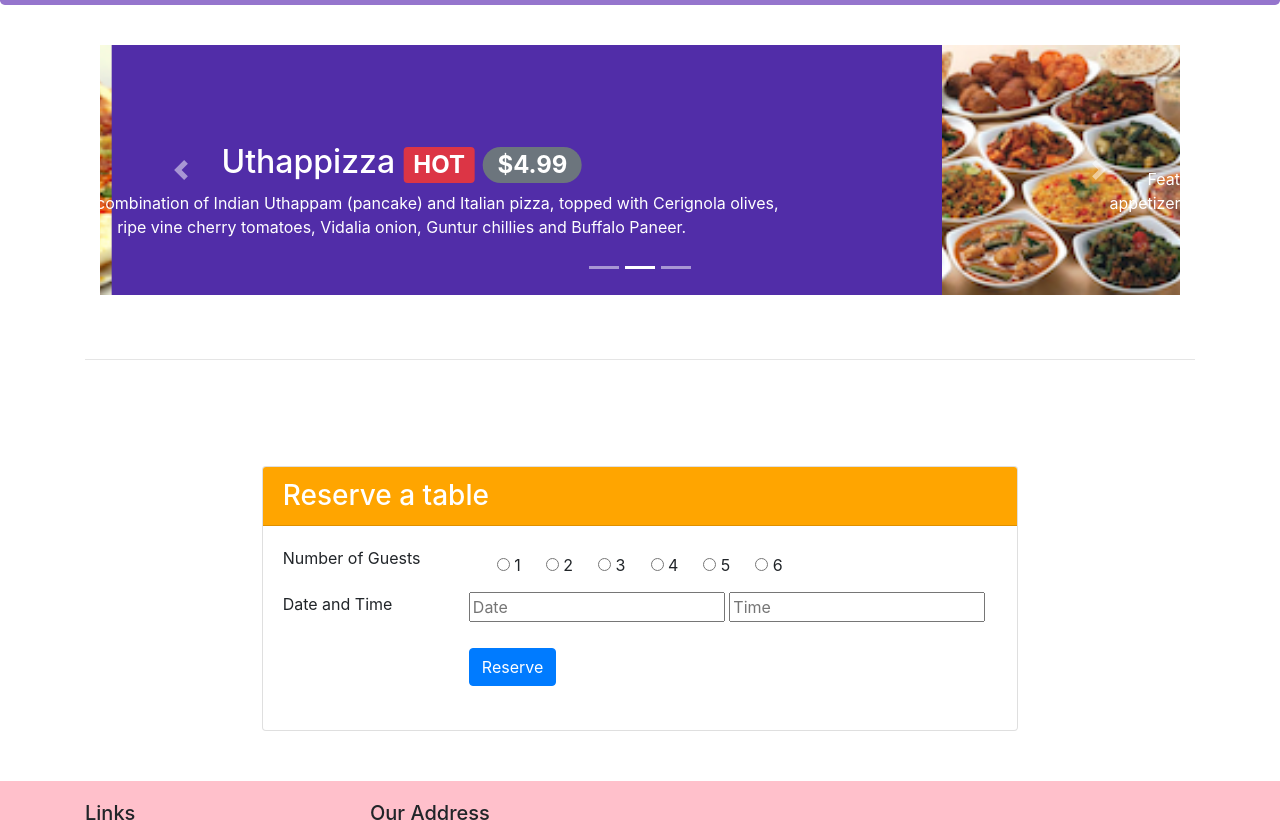
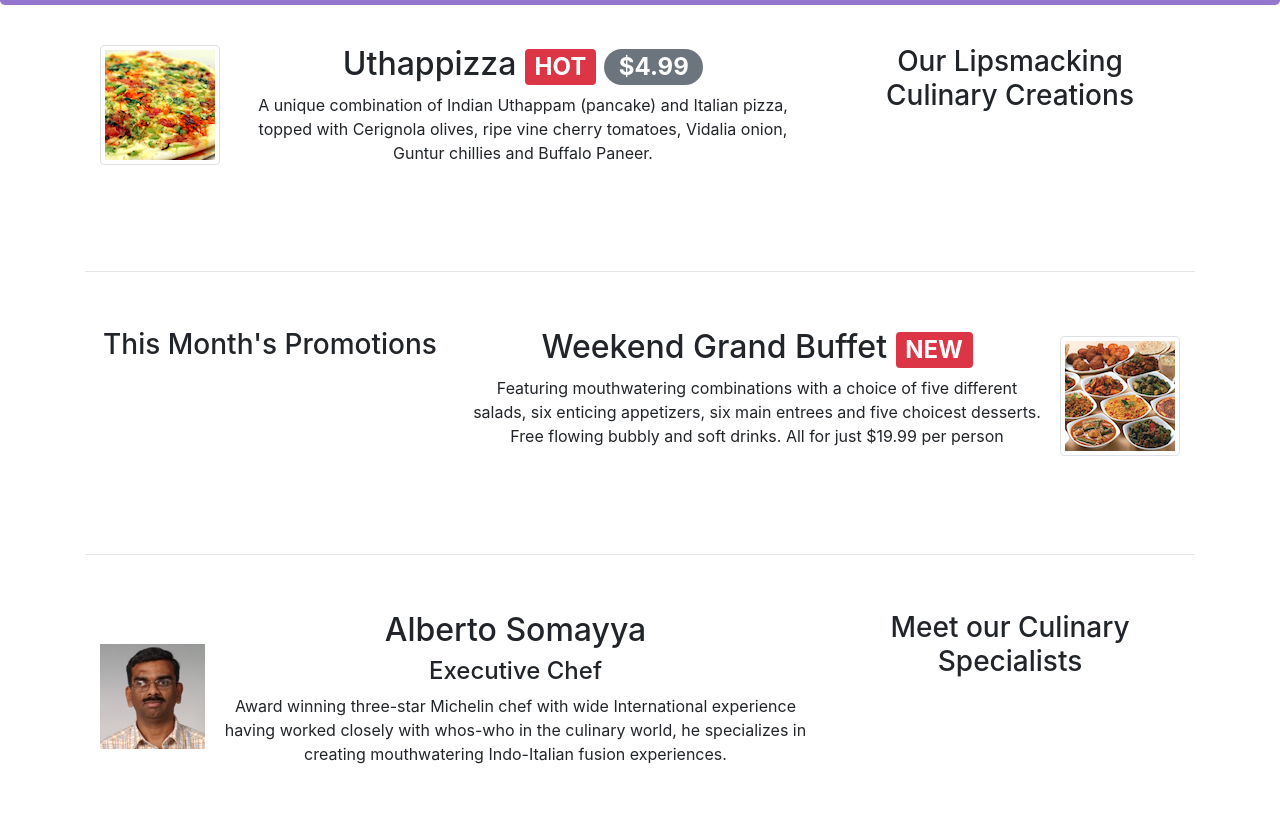
Before and after one commit to anuvn/Fusion, a website: page index.html in a window 1280 px wide. Shown: the part 309-1137 px from the top of the page. Drawn offline with nearby package versions, Linux system fonts and the light colour scheme.

Commit message:
assignment3?

```diff
--- a/css/styles.css
+++ b/css/styles.css
@@ -37,20 +37,14 @@ body{
      background-color: #512DA8;
 }
 
-
-.padd{
-    padding: 50px;
-}
-
 .tab-content {
     border-left: 1px solid #ddd;
     border-right: 1px solid #ddd;
     border-bottom: 1px solid #ddd;
     padding: 20px;
 }
-.btn{
-    float: left;
-}
+
+
 
 .carousel {
     background: #512DA8
@@ -68,3 +62,7 @@ body{
     min-height: 250px;
 
 }
+
+.modal-body {
+ font-color: red;
+}
--- a/index.html
+++ b/index.html
@@ -95,7 +95,7 @@
                     <img src="img/logo.png" align="middle" class="img-fluid">
                 </div>
                 <div class="col-12 col-sm-3 align-self-center">
-                    <a class="btn btn-block btn-sm btn-warning" data-toggle="tooltip" data-html="true"
+                    <a class="btn btn-block btn-warning" data-toggle="tooltip" data-html="true"
                     title="Or call us at <br><strong>+911234</strong>" data-placement="bottom"
                     href="#restable" role="button">Reserve Table</a>
                 </div>
@@ -106,52 +106,57 @@
 
 
     <div class="container">
-        <div class="row row-content">
-            <div class="col justify-content-center">
-                <div id="mycarousel" class="carousel slide" data-ride="carousel"><!--carousel-->
-                    <div class="carousel-inner" role="listbox">
 
-                        <div class="carousel-item active">
-                            <img class="d-block img-fluid" src="img/uthappizza.png" alt="uthapizza">
-                            <div class="carousel-caption d-none d-md-block">
-                                <h2>Uthappizza  <span class="badge badge-danger">HOT</span>  <span class="badge badge-pill badge-secondary">$4.99</span></h2>
+        <div class="row row-content text-center">
+            <div class="col-12 col-sm-4 sol-md-3">
+                <h3>Our Lipsmacking Culinary Creations</h3>
+            </div>
+            <div class="col col-sm order-sm-first col-md">
+                <div class="media">
+                    <img class="d-flex mr-3 img-thumbnail align-self-bottom" src="img/uthappizza.png" alt="Uthappizza">
+                    <div class="media-body">
+                        <h2 class="mt-0">Uthappizza  <span class="badge badge-danger">HOT</span>  <span class="badge badge-pill badge-secondary">$4.99</span></h2>
                         <p class="d-none d-sm-block">A unique combination of Indian Uthappam (pancake) and Italian pizza, topped with Cerignola olives, ripe vine cherry tomatoes, Vidalia onion, Guntur chillies and Buffalo Paneer.</p>
                     </div>
+
                 </div>
+            </div>
+        </div>
+        <hr>
 
-                        <div class="carousel-item">
-                            <img class="d-block img-fluid" src="img/buffet.png" alt="buffet">
-                            <div class="carousel-caption d-none d-md-block">
-                                <h2>Weekend Grand Buffet  <span class="badge badge-danger">NEW</span></h2>
+
+        <div class="row text-center row-content">
+            <div class="col-12 col-sm-4 order-sm-first sol-md-3">
+                <h3>This Month's Promotions</h3>
+            </div>
+            <div class="col col-sm col-md">
+                <div class="media">
+                    <img class="ml-3 order-sm-last img-thumbnail align-self-center" src="img/buffet.png" alt="Buffet">
+                    <div class="media-body">
+                        <h2 class="mt-0">Weekend Grand Buffet  <span class="badge badge-danger">NEW</span></h2>
                         <p class="d-none d-sm-block">Featuring mouthwatering combinations with a choice of five different salads, six enticing appetizers, six main entrees and five choicest desserts. Free flowing bubbly and soft drinks. All for just $19.99 per person </p>
                     </div>
                 </div>
+            </div>
+        </div>
+        <hr>
 
-                        <div class="carousel-item">
-                            <img class="d-block img-fluid" src="img/alberto.png" alt="Alberto">
-                            <div class="carousel-caption d-none d-md-block">
+
+        <div class="text-center row row-content">
+            <div class="col-12 col-sm-4 order-sm-last sol-md-3">
+                <h3>Meet our Culinary Specialists</h3>
+            </div>
+            <div class="col col-sm col-md">
+                <div class="media">
+                    <img src="img/alberto.png" alt="Alberto" class="mr-3 align-self-center">
+                    <div class="media-body">
                         <h2>Alberto Somayya</h2>
                         <h4>Executive Chef</h4>
                         <p class="d-none d-sm-block">Award winning three-star Michelin chef with wide International experience having worked closely with whos-who in the culinary world, he specializes in creating mouthwatering Indo-Italian fusion experiences. </p>
                     </div>
-
                 </div>
             </div>
-                    <ol class="carousel-indicators">
-                        <li data-target="#mycarousel" data-slide-to="0" class="active"></li>
-                        <li data-target="#mycarousel" data-slide-to="1"></li>
-                        <li data-target="#mycarousel" data-slide-to="2"></li>
-                    </ol>
-                    <a class="carousel-control-prev" href="#mycarousel" role="button" data-slide="prev">
-                        <span class="carousel-control-prev-icon"></span>
-                    </a>
-                    <a class="carousel-control-next" href="#mycarousel" role="button" data-slide="next">
-                        <span class="carousel-control-next-icon"></span>
-                    </a>
-                </div><!--carousel-->
         </div>
-        </div>
-        <br><br>
         <hr>
     </div>
 
@@ -162,42 +167,39 @@
                 <div class="card">
                     <h3 class="card-header text-white" style="background-color: orange">Reserve a table</h3>
                     <div class="card-body">
+                        <form>
 
-                        <form>
                             <div class="row">
                                 <div class="col-12 col-sm-3">
                                     <label for="Number of guests" id="Number of guests" name="Number of guests">Number of Guests</label>
                                 </div>
                                 <div class="col-12 col-sm-9">
                                     <div class="btn-group">
-                                        <div class="col-md col-12">
                                         <label class="btn">
-                                                <input type="radio" name="options" id="option1"> 1
+                                            <input type="radio" name="options" id="option1">1
                                         </label>
                                         <label class="btn">
-                                                <input type="radio" name="options" id="option2"> 2
+                                            <input type="radio" name="options" id="option2">2
                                         </label>
                                         <label class="btn">
-                                                <input type="radio" name="options" id="option1"> 3
+                                            <input type="radio" name="options" id="option1">3
                                         </label>
                                         <label class="btn">
-                                                <input type="radio" name="options" id="option1"> 4
+                                            <input type="radio" name="options" id="option1">4
                                         </label>
                                         <label class="btn">
-                                                <input type="radio" name="options" id="option1"> 5
+                                            <input type="radio" name="options" id="option1">5
                                         </label>
                                         <label class="btn">
-                                                <input type="radio" name="options" id="option1"> 6
+                                            <input type="radio" name="options" id="option1">6
                                         </label>
-
-                                        </div>
                                     </div>
                                 </div>
                             </div>
 
                             <div class="row">
                                 <div class="col-sm-3">
-                                    <label>Date and Time</label>
+                                    <label>Date and time</label>
                                 </div>
                                 <div class="col-sm-9">
                                     <input type="textarea" name="date" placeholder="Date">
```
Lines whose indentation alone changed are shown as unchanged.
